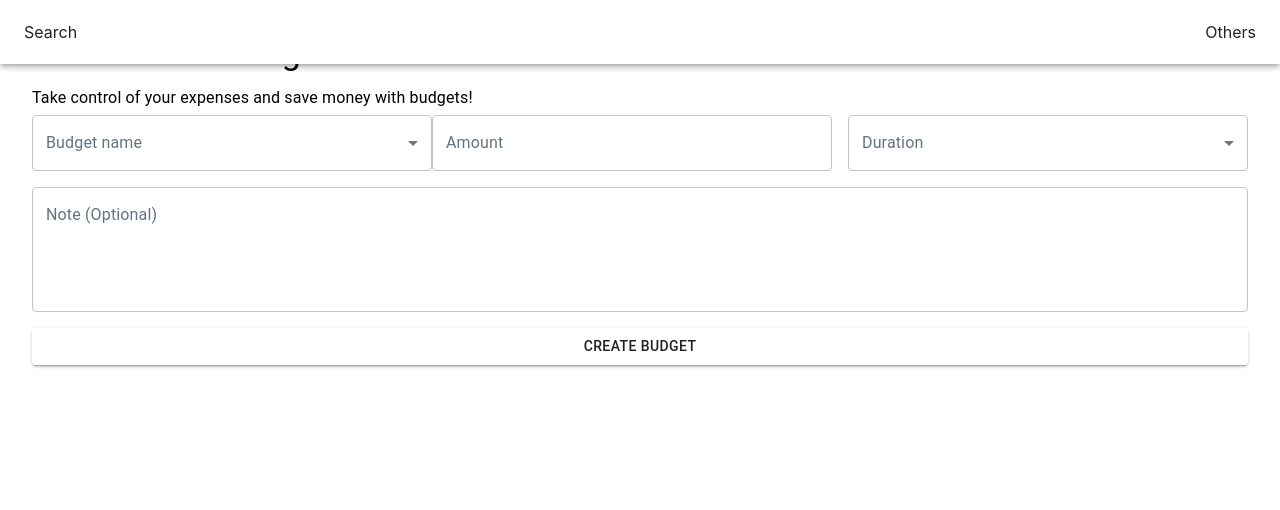
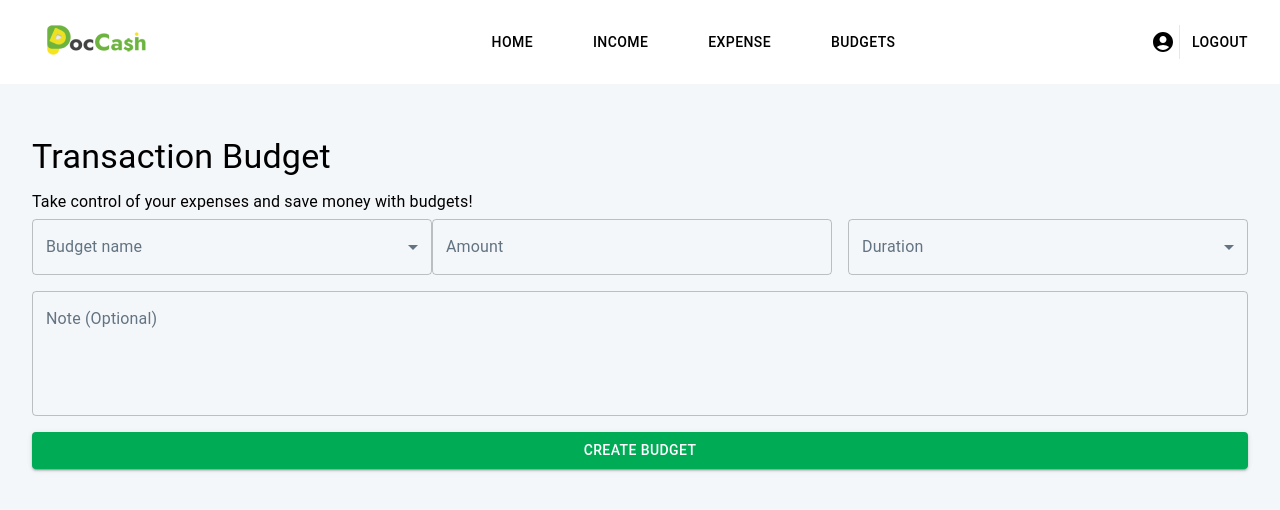
Before and after one commit to Hooksmith/POC_cash, a React (Create React App) app: page /create-budget in a window 1280 px wide. Shown: the top 510 px of the page. Built offline with nearby package versions, Linux system fonts and the light colour scheme.

Commit message:
[Create] Dashboard layout

```diff
--- a/package.json
+++ b/package.json
@@ -11,6 +11,7 @@
     "@testing-library/jest-dom": "^5.17.0",
     "@testing-library/react": "^13.4.0",
     "@testing-library/user-event": "^13.5.0",
+    "lodash": "^4.17.21",
     "nprogress": "^0.2.0",
     "react": "^18.3.1",
     "react-dom": "^18.3.1",
--- a/src/layout/DashboardLayout/TopBar.js
+++ b/src/layout/DashboardLayout/TopBar.js
@@ -1,93 +1,121 @@
-import clsx from 'clsx';
-import React from 'react';
-// import Search from './Search';
-// import Account from './Account';
-// import DarkMode from './DarkMode';
-import PropTypes from 'prop-types';
-// import Languages from './Languages';
-// import { Icon } from '@iconify/react';
-// import Notifications from './Notifications';
-// import menu2Fill from '@iconify-icons/eva/menu-2-fill';
-// import { alpha, makeStyles } from '@material-ui/core/styles';
-import { alpha } from '@mui/material/styles';
-import styled from '@emotion/styled';
-import { Box, AppBar, Toolbar, IconButton } from '@mui/material';
+import * as React from "react";
+import AppBar from "@mui/material/AppBar";
+import Box from "@mui/material/Box";
+import Toolbar from "@mui/material/Toolbar";
+import IconButton from "@mui/material/IconButton";
+import MenuIcon from "@mui/icons-material/Menu";
+import AccountCircle from "@mui/icons-material/AccountCircle";
+import Button from "@mui/material/Button";
+import { Link } from "react-router-dom";
+import { Divider, Menu, MenuItem } from "@mui/material";
 
-// ----------------------------------------------------------------------
+const pages = [
+  { title: "Home", path: "/home" },
+  { title: "Income", path: "/income" },
+  { title: "Expense", path: "/expense" },
+  { title: "Budgets", path: "/budget" },
+];
+export default function Topbar() {
+  const [anchorElNav, setAnchorElNav] = React.useState(null);
 
-const DRAWER_WIDTH = 280;
-const APPBAR_MOBILE = 64;
-const APPBAR_DESKTOP = 92;
+  const handleOpenNavMenu = (event) => {
+    setAnchorElNav(event.currentTarget);
+  };
 
-const useStyles = styled(theme => ({
-  root: {
-    boxShadow: 'none',
-    backdropFilter: 'blur(8px)',
-    backgroundColor: alpha(theme.palette.background.default, 0.72),
-    [theme.breakpoints.up('lg')]: {
-      width: `calc(100% - ${DRAWER_WIDTH}px)`
-    }
-  },
-  toolbar: {
-    minHeight: APPBAR_MOBILE,
-    [theme.breakpoints.up('md')]: {
-      padding: theme.spacing(0, 5)
-    },
-    [theme.breakpoints.up('lg')]: {
-      minHeight: APPBAR_DESKTOP
-    }
-  },
-  btnMenu: {
-    marginRight: theme.spacing(1),
-    color: theme.palette.text.primary
-  }
-}));
-
-// ----------------------------------------------------------------------
-
-TopBar.propTypes = {
-  onOpenNav: PropTypes.func,
-  className: PropTypes.string
-};
-
-function TopBar({ onOpenNav, className }) {
-  const classes = useStyles();
+  const handleCloseNavMenu = () => {
+    setAnchorElNav(null);
+  };
 
   return (
-    <AppBar className={clsx(classes.root, className)}>
-      <Toolbar className={classes.toolbar}>
-        {/* <Hidden lgUp>
-          <IconButton onClick={onOpenNav} className={classes.btnMenu}>
-            <Icon icon={menu2Fill} />
+    <AppBar position="fixed" sx={{ boxShadow: "none" }}>
+      <Toolbar
+        sx={{
+          backgroundColor: "white",
+          color: "black",
+          height: 84,
+          textTransform: "lowercase",
+        }}
+      >
+        <Box sx={{ flexGrow: 1, display: { xs: "flex", md: "none" } }}>
+          <IconButton
+            size="large"
+            aria-label="menu"
+            aria-controls="menu-appbar"
+            aria-haspopup="true"
+            onClick={handleOpenNavMenu}
+            color="inherit"
+          >
+            <MenuIcon />
           </IconButton>
-        </Hidden> */}
+          <Menu
+            id="menu-appbar"
+            anchorEl={anchorElNav}
+            anchorOrigin={{
+              vertical: "bottom",
+              horizontal: "left",
+            }}
+            keepMounted
+            transformOrigin={{
+              vertical: "top",
+              horizontal: "left",
+            }}
+            open={Boolean(anchorElNav)}
+            onClose={handleCloseNavMenu}
+            sx={{ display: { xs: "block", md: "none" } }}
+          >
+            {pages.map((page, index) => (
+              <MenuItem
+                key={index}
+                onClick={handleCloseNavMenu}
+                component={Link}
+                to={page.path}
+                color="inherit"
+              >
+                {page.title}
+              </MenuItem>
+            ))}
+          </Menu>
+        </Box>
 
-        {/* <Search /> */}
-        <span>Search</span>
-        <Box sx={{ flexGrow: 1 }} />
-
-        <Box
-          sx={{
-            display: 'flex',
-            alignItems: 'center',
-            '& > *:not(:first-of-type)': {
-              ml: {
-                xs: 0.5,
-                sm: 2,
-                lg: 3
-              }
-            }
-          }}
+        <Box sx={{ flexGrow: 1 }}>
+          <Box
+            component="img"
+            alt="logo"
+            src="/logo.png"
+            sx={{ display: "flex", mr: 10 }}
+          />
+        </Box>
+        <Box sx={{ flexGrow: 1, display: { xs: "none", md: "flex" } }}>
+          {pages.map((page, index) => (
+            <Button
+              key={index}
+              onClick={handleCloseNavMenu}
+              component={Link}
+              to={page.path}
+              color="inherit"
+              sx={{ padding: "12px 30px" }}
+            >
+              {page.title}
+            </Button>
+          ))}
+        </Box>
+        <IconButton
+          size="large"
+          edge="end"
+          aria-label="account of current user"
+          aria-controls="menu-appbar"
+          aria-haspopup="true"
+          color="inherit"
         >
-            <span>Others</span>
-          {/* <Languages />
-          <Notifications />
-          <DarkMode />
-          <Account /> */}
-        </Box>
+          <AccountCircle />
+        </IconButton>
+        <Divider
+          sx={{ alignSelf: "center", height: "40%", margin: "0 4px" }}
+          orientation="vertical"
+          flexItem
+        />
+        <Button color="inherit">Logout</Button>
       </Toolbar>
     </AppBar>
   );
 }
-
-export default TopBar;
--- a/src/layout/DashboardLayout/index.js
+++ b/src/layout/DashboardLayout/index.js
@@ -1,56 +1,34 @@
-// import NavBar from './NavBar';
-import TopBar from './TopBar';
-import PropTypes from 'prop-types';
-import React, { useState } from 'react';
-// import { makeStyles } from '@material-ui/core/styles';
-import styled from '@emotion/styled';
+import React from "react";
+import TopBar from "./TopBar";
+import PropTypes from "prop-types";
+import { Outlet } from "react-router-dom";
+import { Box } from "@mui/material";
+import { useTheme } from "@mui/material/styles";
 
-import { Outlet } from 'react-router-dom';
-
-// ----------------------------------------------------------------------
-
-const APP_BAR_MOBILE = 64;
-const APP_BAR_DESKTOP = 92;
-
-const useStyles = styled(theme => ({
-  root: {
-    display: 'flex',
-    minHeight: '100%',
-    overflow: 'hidden'
-  },
-  main: {
-    flexGrow: 1,
-    overflow: 'auto',
-    minHeight: '100%',
-    paddingTop: APP_BAR_MOBILE + 40,
-    paddingBottom: theme.spacing(10),
-    [theme.breakpoints.up('lg')]: {
-      paddingTop: APP_BAR_DESKTOP + 40,
-      paddingLeft: theme.spacing(2),
-      paddingRight: theme.spacing(2)
-    }
-  }
-}));
-
-// ----------------------------------------------------------------------
+const APP_BAR = 84;
 
 DashboardLayout.propTypes = {
-  children: PropTypes.node
+  children: PropTypes.node,
 };
 
-function DashboardLayout({ children }) {
-  const classes = useStyles();
-  const [openNav, setOpenNav] = useState(false);
-
+function DashboardLayout() {
+  const theme = useTheme();
   return (
-    <div className={classes.root}>
-      <TopBar onOpenNav={() => setOpenNav(true)} />
-      {/* <NavBar onCloseNav={() => setOpenNav(false)} isOpenNav={openNav} /> */}
-
-      <div className={classes.main}>
+    <Box>
+      <TopBar />
+      <Box
+        sx={{
+          minHeight: "100vh",
+          flexGrow: 1,
+          overflow: "auto",
+          paddingTop: `${APP_BAR + 20}px`,
+          paddingBottom: "10px",
+          background: theme.palette.secondary.lighter,
+        }}
+      >
         <Outlet />
-      </div>
-    </div>
+      </Box>
+    </Box>
   );
 }
 
--- a/src/layout/SettingLayout/TopBar.js
+++ /dev/null
@@ -1,93 +0,0 @@
-import clsx from 'clsx';
-import React from 'react';
-// import Search from './Search';
-// import Account from './Account';
-// import DarkMode from './DarkMode';
-import PropTypes from 'prop-types';
-// import Languages from './Languages';
-// import { Icon } from '@iconify/react';
-// import Notifications from './Notifications';
-// import menu2Fill from '@iconify-icons/eva/menu-2-fill';
-// import { alpha, makeStyles } from '@material-ui/core/styles';
-import { alpha } from '@mui/material/styles';
-import styled from '@emotion/styled';
-import { Box, AppBar, Toolbar, IconButton } from '@mui/material';
-
-// ----------------------------------------------------------------------
-
-const DRAWER_WIDTH = 280;
-const APPBAR_MOBILE = 64;
-const APPBAR_DESKTOP = 92;
-
-const useStyles = styled(theme => ({
-  root: {
-    boxShadow: 'none',
-    backdropFilter: 'blur(8px)',
-    backgroundColor: alpha(theme.palette.background.default, 0.72),
-    [theme.breakpoints.up('lg')]: {
-      width: `calc(100% - ${DRAWER_WIDTH}px)`
-    }
-  },
-  toolbar: {
-    minHeight: APPBAR_MOBILE,
-    [theme.breakpoints.up('md')]: {
-      padding: theme.spacing(0, 5)
-    },
-    [theme.breakpoints.up('lg')]: {
-      minHeight: APPBAR_DESKTOP
-    }
-  },
-  btnMenu: {
-    marginRight: theme.spacing(1),
-    color: theme.palette.text.primary
-  }
-}));
-
-// ----------------------------------------------------------------------
-
-TopBar.propTypes = {
-  onOpenNav: PropTypes.func,
-  className: PropTypes.string
-};
-
-function TopBar({ onOpenNav, className }) {
-  const classes = useStyles();
-
-  return (
-    <AppBar className={clsx(classes.root, className)}>
-      <Toolbar className={classes.toolbar}>
-        {/* <Hidden lgUp>
-          <IconButton onClick={onOpenNav} className={classes.btnMenu}>
-            <Icon icon={menu2Fill} />
-          </IconButton>
-        </Hidden> */}
-
-        {/* <Search /> */}
-        <span>Search</span>
-        <Box sx={{ flexGrow: 1 }} />
-
-        <Box
-          sx={{
-            display: 'flex',
-            alignItems: 'center',
-            '& > *:not(:first-of-type)': {
-              ml: {
-                xs: 0.5,
-                sm: 2,
-                lg: 3
-              }
-            }
-          }}
-        >
-            <span>Others</span>
-          {/* <Languages />
-          <Notifications />
-          <DarkMode />
-          <Account /> */}
-        </Box>
-      </Toolbar>
-    </AppBar>
-  );
-}
-
-export default TopBar;
--- a/src/layout/SettingLayout/index.js
+++ b/src/layout/SettingLayout/index.js
@@ -1,42 +1,40 @@
-// import NavBar from './NavBar';
-import TopBar from './TopBar';
-import PropTypes from 'prop-types';
-import React, { useState } from 'react';
-// import { makeStyles } from '@material-ui/core/styles';
-import styled from '@emotion/styled';
+import PropTypes from "prop-types";
+import React, { useState } from "react";
+import styled from "@emotion/styled";
 
-import { Outlet } from 'react-router-dom';
-import NavBar from './NavBar';
+import { Outlet } from "react-router-dom";
+import NavBar from "./NavBar";
+import Topbar from "../DashboardLayout/TopBar";
 
 // ----------------------------------------------------------------------
 
 const APP_BAR_MOBILE = 64;
 const APP_BAR_DESKTOP = 92;
 
-const useStyles = styled(theme => ({
+const useStyles = styled((theme) => ({
   root: {
-    display: 'flex',
-    minHeight: '100%',
-    overflow: 'hidden'
+    display: "flex",
+    minHeight: "100%",
+    overflow: "hidden",
   },
   main: {
     flexGrow: 1,
-    overflow: 'auto',
-    minHeight: '100%',
+    overflow: "auto",
+    minHeight: "100%",
     paddingTop: APP_BAR_MOBILE + 40,
     paddingBottom: theme.spacing(10),
-    [theme.breakpoints.up('lg')]: {
+    [theme.breakpoints.up("lg")]: {
       paddingTop: APP_BAR_DESKTOP + 40,
       paddingLeft: theme.spacing(2),
-      paddingRight: theme.spacing(2)
-    }
-  }
+      paddingRight: theme.spacing(2),
+    },
+  },
 }));
 
 // ----------------------------------------------------------------------
 
 SettingLayout.propTypes = {
-  children: PropTypes.node
+  children: PropTypes.node,
 };
 
 function SettingLayout({ children }) {
@@ -45,7 +43,7 @@ function SettingLayout({ children }) {
 
   return (
     <div className={classes.root}>
-      <TopBar onOpenNav={() => setOpenNav(true)} />
+      <Topbar onOpenNav={() => setOpenNav(true)} />
       <NavBar onCloseNav={() => setOpenNav(false)} isOpenNav={openNav} />
 
       <div className={classes.main}>
--- a/src/routes/index.js
+++ b/src/routes/index.js
@@ -1,19 +1,21 @@
 import { Routes, Route } from "react-router-dom";
 import LoginForm from "../views/auth/Login";
-import Home from "../Home";
 import WelcomePage from "../views/WelcomePage";
 import CreateAccount from "../views/auth/CreateAccount";
 import NewPassword from "../views/auth/NewPassword";
 import ResetPassword from "../views/auth/ResetPassword";
 import VerifyCode from "../views/auth/VerifyCode";
 import DashboardLayout from "../layout/DashboardLayout";
-import SettingLayout from "../layout/SettingLayout";
 import EditProfile from "../views/setting/EditProfile";
 import CategoryManagement from "../views/setting/Category";
 import BudgetComplete from "../views/home/BudgetComplete";
 import BudgetProgress from "../views/home/BudgetProgress";
 import CreateBudget from "../views/home/CreateBudget";
 import SaveBudget from "../views/home/SaveBudget";
+import Dashboard from "../views/dashboard";
+import Income from "../views/income";
+import Expense from "../views/expense";
+import Budget from "../views/budget";
 
 export function renderRoutes() {
   return (
@@ -27,12 +29,14 @@ export function renderRoutes() {
         <Route path="/verify-code" element={<VerifyCode />} />
       </Route>
       <Route path="/" element={<DashboardLayout />}>
+        <Route path="home" element={<Dashboard />} />
+        <Route path="income" element={<Income />} />
+        <Route path="expense" element={<Expense />} />
+        <Route path="budget" element={<Budget />} />
         <Route path="budget-complete" element={<BudgetComplete />} />
         <Route path="budget-progress" element={<BudgetProgress />} />
         <Route path="create-budget" element={<CreateBudget />} />
         <Route path="save-budget" element={<SaveBudget />} />
-        {/* <Route path="about" element={<About />} />
-                <Route path="contact" element={<Contact />} /> */}
       </Route>
       <Route path="/">
         <Route path="edit-profile" element={<EditProfile />} />
--- a/src/theme/palette.js
+++ b/src/theme/palette.js
@@ -1,70 +1,107 @@
+import { alpha } from "@mui/material";
+
+// SETUP COLORS
 const PRIMARY = {
-  lighter: '#e2f0d9',
-  light: '#b6d99f',
-  main: '#6DB33F',
-  dark: '#578f32',
-  darker: '#4c7d2c'
+  lighter: "#C8FACD",
+  light: "#5BE584",
+  main: "#00AB55",
+  dark: "#007B55",
+  darker: "#005249",
 };
 const SECONDARY = {
-  lighter: '#D6E4FF',
-  light: '#84A9FF',
-  main: '#3366FF',
-  dark: '#1939B7',
-  darker: '#091A7A'
+  lighter: "#F4F7FA",
+  light: "#84A9FF",
+  main: "#3366FF",
+  dark: "#1939B7",
+  darker: "#091A7A",
 };
 const INFO = {
-  lighter: '#D0F2FF',
-  light: '#74CAFF',
-  main: '#1890FF',
-  dark: '#0C53B7',
-  darker: '#04297A'
+  lighter: "#D0F2FF",
+  light: "#74CAFF",
+  main: "#1890FF",
+  dark: "#0C53B7",
+  darker: "#04297A",
 };
 const SUCCESS = {
-  lighter: '#E9FCD4',
-  light: '#AAF27F',
-  main: '#54D62C',
-  dark: '#229A16',
-  darker: '#08660D'
+  lighter: "#E9FCD4",
+  light: "#AAF27F",
+  main: "#54D62C",
+  dark: "#229A16",
+  darker: "#08660D",
 };
 const WARNING = {
-  lighter: '#FFF7CD',
-  light: '#FFE16A',
-  main: '#FFC107',
-  dark: '#B78103',
-  darker: '#7A4F01'
+  lighter: "#FFF7CD",
+  light: "#FFE16A",
+  main: "#FFC107",
+  dark: "#B78103",
+  darker: "#7A4F01",
 };
 const ERROR = {
-  lighter: '#FFE7D9',
-  light: '#FFA48D',
-  main: '#FF4842',
-  dark: '#B72136',
-  darker: '#7A0C2E'
+  lighter: "#FFE7D9",
+  light: "#FFA48D",
+  main: "#FF4842",
+  dark: "#B72136",
+  darker: "#7A0C2E",
 };
 
 const GREY = {
-  0: '#FFFFFF',
-  100: '#F9FAFB',
-  200: '#F4F6F8',
-  300: '#DFE3E8',
-  400: '#C4CDD5',
-  500: '#919EAB',
-  600: '#637381',
-  700: '#454F5B',
-  800: '#212B36',
-  900: '#161C24'
+  0: "#FFFFFF",
+  100: "#F9FAFB",
+  200: "#F4F6F8",
+  300: "#DFE3E8",
+  400: "#C4CDD5",
+  500: "#919EAB",
+  600: "#637381",
+  700: "#454F5B",
+  800: "#212B36",
+  900: "#161C24",
+  500_8: alpha("#919EAB", 0.08),
+  500_12: alpha("#919EAB", 0.12),
+  500_16: alpha("#919EAB", 0.16),
+  500_24: alpha("#919EAB", 0.24),
+  500_32: alpha("#919EAB", 0.32),
+  500_48: alpha("#919EAB", 0.48),
+  500_56: alpha("#919EAB", 0.56),
+  500_80: alpha("#919EAB", 0.8),
+};
+
+const COMMON = {
+  common: { black: "#000", white: "#fff" },
+  primary: { ...PRIMARY, contrastText: "#fff" },
+  secondary: { ...SECONDARY, contrastText: "#fff" },
+  info: { ...INFO, contrastText: "#fff" },
+  success: { ...SUCCESS, contrastText: GREY[800] },
+  warning: { ...WARNING, contrastText: GREY[800] },
+  error: { ...ERROR, contrastText: "#fff" },
+  grey: GREY,
+  divider: GREY[500_24],
+  action: {
+    hover: GREY[500_8],
+    selected: GREY[500_16],
+    disabled: GREY[500_80],
+    disabledBackground: GREY[500_24],
+    focus: GREY[500_24],
+    hoverOpacity: 0.08,
+    disabledOpacity: 0.48,
+  },
 };
 
 const palette = {
-  primary: {
-    main: GREY[0],
-  },
+  ...COMMON,
+  mode: "light",
   text: {
     primary: GREY[800],
     secondary: GREY[600],
-    disabled: GREY[500]
+    disabled: GREY[500],
   },
   background: {
-    default: PRIMARY.main,
+    paper: "#fff",
+    default: "#fff",
+    neutral: GREY[200],
+  },
+  action: {
+    active: GREY[600],
+    ...COMMON.action,
   },
 };
 
--- /dev/null
+++ b/src/views/budget/index.js
@@ -0,0 +1,11 @@
+import * as React from "react";
+import Typography from "@mui/material/Typography";
+
+function Budget({ title, budgetAmount, progress }) {
+  return (
+    <Typography variant="h4" sx={{ marginBottom: 2 }}>
+      Budget Page
+    </Typography>
+  );
+}
+export default Budget;
--- /dev/null
+++ b/src/views/dashboard/index.js
@@ -0,0 +1,11 @@
+import * as React from "react";
+import Typography from "@mui/material/Typography";
+
+function Dashboard({ title, budgetAmount, progress }) {
+  return (
+    <Typography variant="h4" sx={{ marginBottom: 2 }}>
+      Dashboard
+    </Typography>
+  );
+}
+export default Dashboard;
--- /dev/null
+++ b/src/views/expense/index.js
@@ -0,0 +1,11 @@
+import * as React from "react";
+import Typography from "@mui/material/Typography";
+
+function Expense({ title, budgetAmount, progress }) {
+  return (
+    <Typography variant="h4" sx={{ marginBottom: 2 }}>
+      Expense Page
+    </Typography>
+  );
+}
+export default Expense;
--- /dev/null
+++ b/src/views/income/index.js
@@ -0,0 +1,11 @@
+import * as React from "react";
+import Typography from "@mui/material/Typography";
+
+function Income({ title, budgetAmount, progress }) {
+  return (
+    <Typography variant="h4" sx={{ marginBottom: 2 }}>
+      Income Page
+    </Typography>
+  );
+}
+export default Income;
```
Also changed, not shown: src/theme/index.js (+3 -7 lines).
